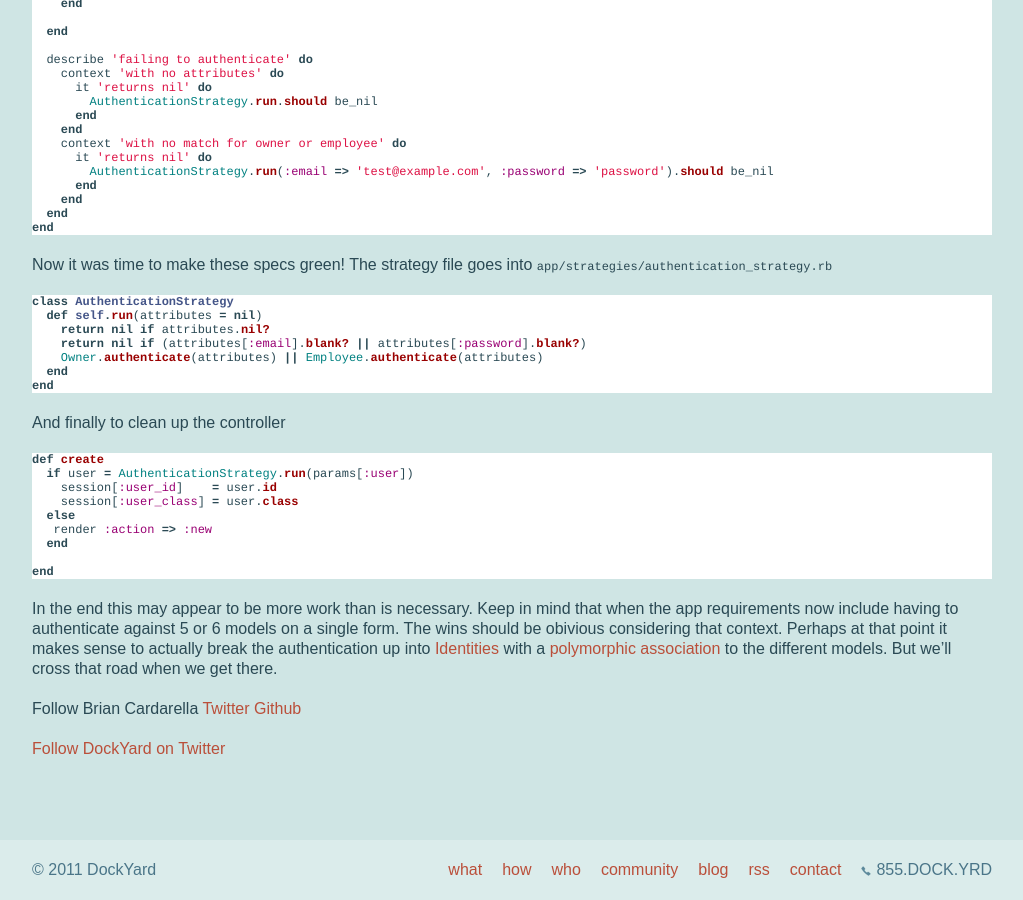
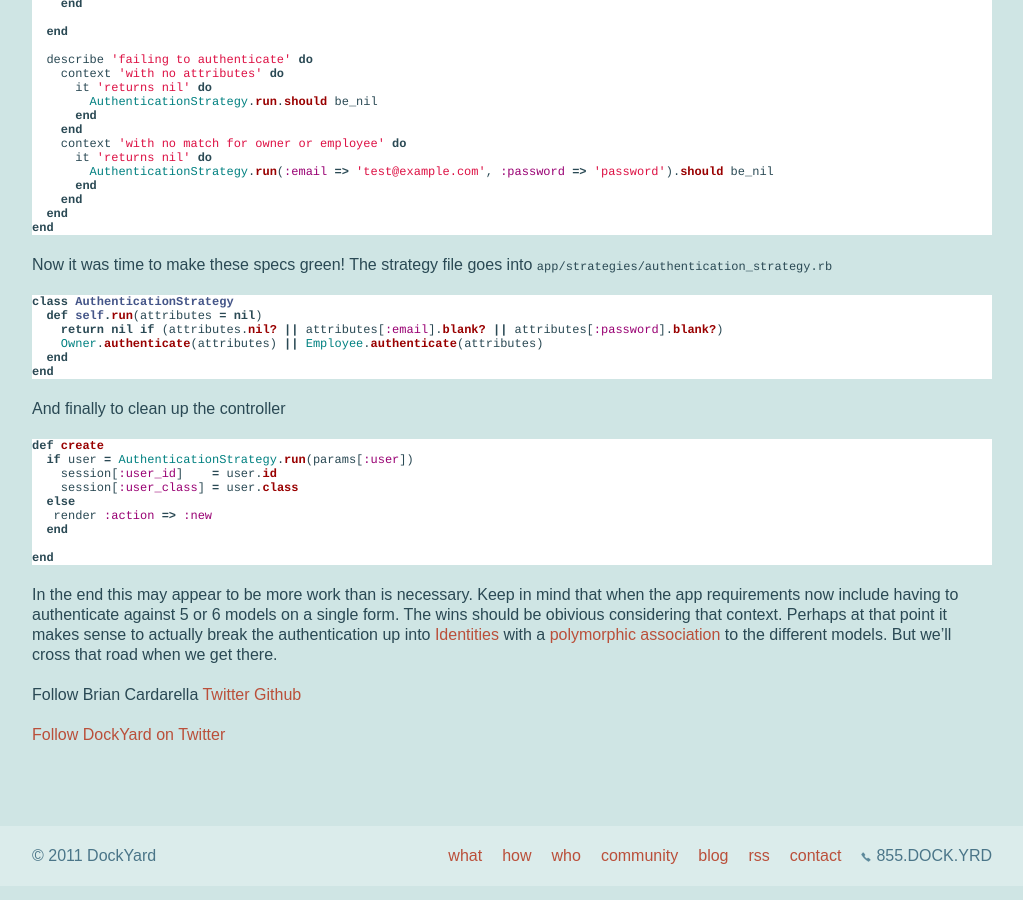
Before and after one commit to Hakon/reefpoints, a Jekyll site: the page built from _posts/2012-02-13-authenticating-multiple-models-with-a-strategy.md, in a window 1280 px wide and 900 px high, scrolled down 1102 px. Shown: the whole window, without its empty margins (128-1151 px from the left). Built offline with Jekyll 4.4.1, drawn with Linux system fonts in a browser that asks for light colours; Markdown is read by kramdown in place of the engine named in the settings; comment, search, counter and statistics services are not loaded.

Commit message:
dry up the code

```diff
--- a/_posts/2012-02-13-authenticating-multiple-models-with-a-strategy.md
+++ b/_posts/2012-02-13-authenticating-multiple-models-with-a-strategy.md
@@ -93,8 +93,7 @@ Now it was time to make these specs green! The strategy file goes into
 {% highlight ruby %}
 class AuthenticationStrategy
   def self.run(attributes = nil)
-    return nil if attributes.nil?
-    return nil if (attributes[:email].blank? || attributes[:password].blank?)
+    return nil if (attributes.nil? || attributes[:email].blank? || attributes[:password].blank?)
     Owner.authenticate(attributes) || Employee.authenticate(attributes)
   end
 end
```
